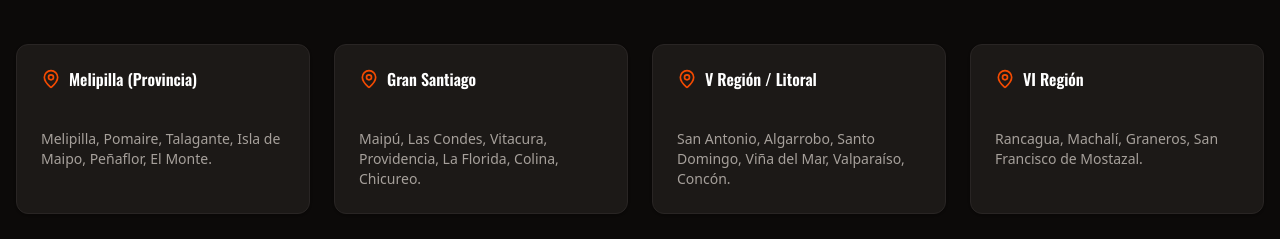
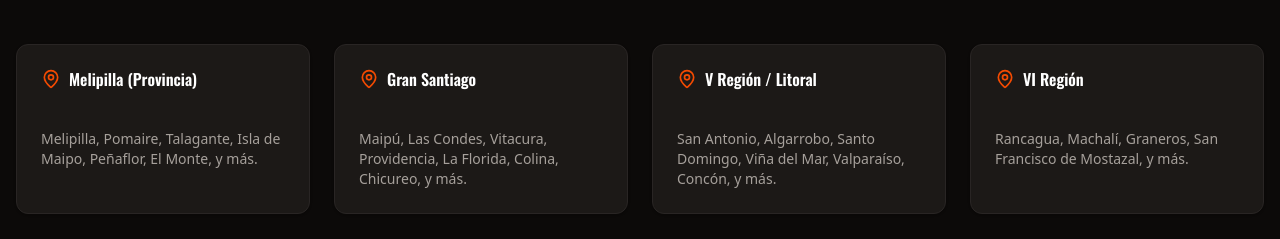
Before and after one commit to CaCortez384/Socios-del-fuego-web, a Next.js app: page / in a window 1280 px wide. Shown: the part 2400-2639 px from the top of the page. Built offline with nearby package versions, Linux system fonts and the light colour scheme.

Commit message:
fix: mejorar la claridad del texto en la página de inicio añadiendo "y más" en las listas de localidades

```diff
--- a/app/page.tsx
+++ b/app/page.tsx
@@ -456,7 +456,7 @@ export default function LandingPage() {
               <CardContent>
                 <p className="text-sm text-stone-400">
                   Melipilla, Pomaire, Talagante, Isla de Maipo, Peñaflor, El
-                  Monte.
+                  Monte, y más.
                 </p>
               </CardContent>
             </Card>
@@ -470,7 +470,7 @@ export default function LandingPage() {
               <CardContent>
                 <p className="text-sm text-stone-400">
                   Maipú, Las Condes, Vitacura, Providencia, La Florida, Colina,
-                  Chicureo.
+                  Chicureo, y más.
                 </p>
               </CardContent>
             </Card>
@@ -485,7 +485,7 @@ export default function LandingPage() {
               <CardContent>
                 <p className="text-sm text-stone-400">
                   San Antonio, Algarrobo, Santo Domingo, Viña del Mar,
-                  Valparaíso, Concón.
+                  Valparaíso, Concón, y más.
                 </p>
               </CardContent>
             </Card>
@@ -498,7 +498,7 @@ export default function LandingPage() {
               </CardHeader>
               <CardContent>
                 <p className="text-sm text-stone-400">
-                  Rancagua, Machalí, Graneros, San Francisco de Mostazal.
+                  Rancagua, Machalí, Graneros, San Francisco de Mostazal, y más.
                 </p>
               </CardContent>
             </Card>
```
